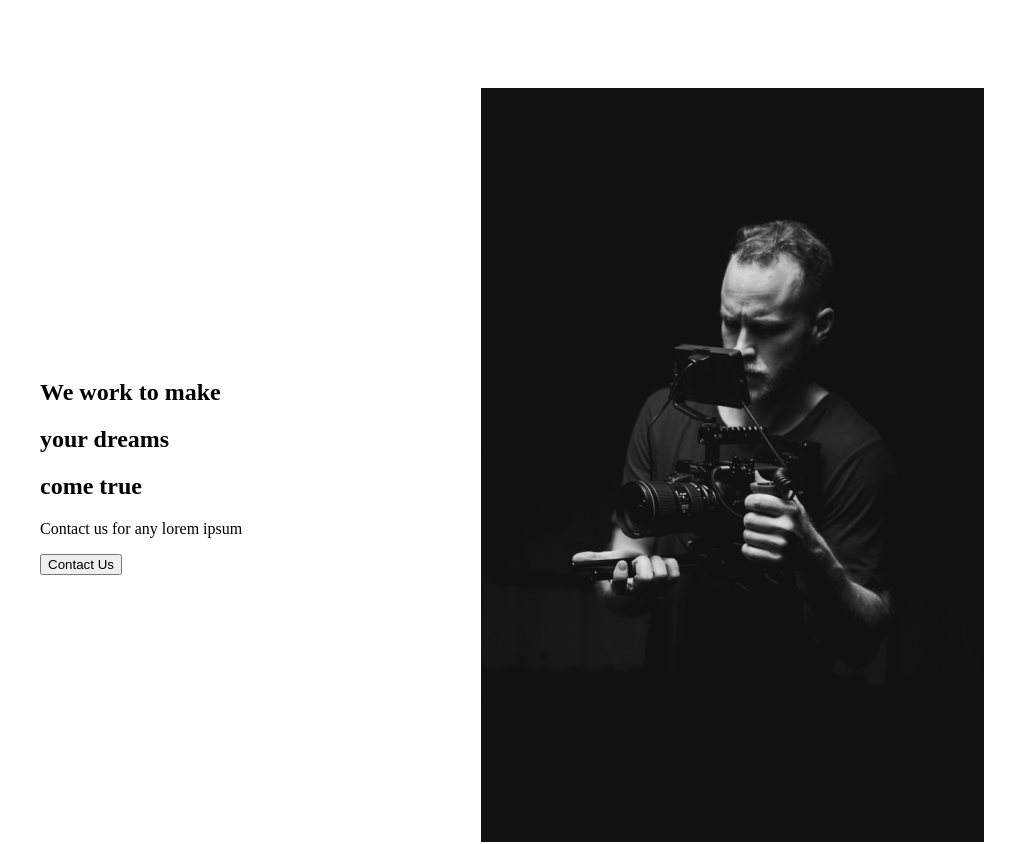
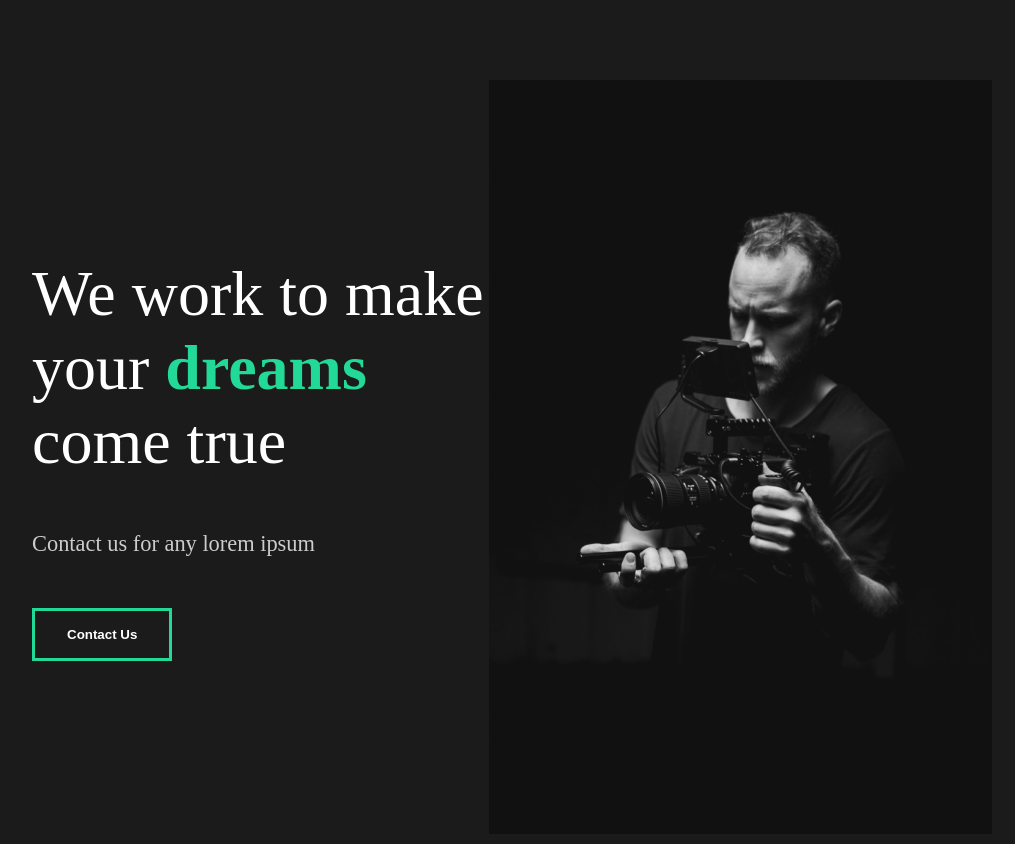
Before and after one commit to rivera-bl/ex-portfolio, a React (Create React App) app: page / in a window 1280 px wide. Shown: the top 844 px of the page, without its empty margins (128-1143 px from the left). Built offline with nearby package versions, Linux system fonts and the light colour scheme.

Commit message:
Add GlobalStyle for About Page

```diff
--- a/src/App.js
+++ b/src/App.js
@@ -1,9 +1,11 @@
 import About from "./pages/About"
+import GlobalStyle from "./components/GlobalStyle"
 
 function App() {
   return (
     <div className="App">
         <About/>
+        <GlobalStyle/>
     </div>
   );
 }
--- /dev/null
+++ b/src/components/GlobalStyle.js
@@ -0,0 +1,56 @@
+import { createGlobalStyle } from "styled-components";
+
+const GlobalStyle = createGlobalStyle`
+
+*{
+    margin: 0;
+    padding: 0;
+    box-sizing: border-box
+}
+
+body{
+    background: #1b1b1b;
+
+}
+button{
+    font-weight: bold;
+    font-size: 1.1.rem;
+    cursor: pointer;
+    padding: 1rem 2rem;
+    border: 3px solid #23d997;
+    background: transparent;
+    color: white;
+    transition: all 0.5s ease;
+    &:hover{
+        background-color: #23d997;
+        color: white;
+    }
+}
+h2{
+    font-weight: lighter;
+    font-size: 4rem;
+}
+h3{
+    color: white;
+}
+h4{
+    font-weight: bold;
+
+}
+a{
+    font-size: 1.1rem;
+}
+span{
+    font-weight: bold;
+    color:#23d997;
+}
+p{
+    padding: 3rem 0rem;
+    color: #ccc;
+    font-size: 1.4rem;
+    line-height: 150%;
+}
+
+`;
+
+export default GlobalStyle;
--- a/src/components/SectionLanding.js
+++ b/src/components/SectionLanding.js
@@ -32,7 +32,7 @@ const About = styled.div`
     align-items: center;
     justify-content: space-between;
     padding: 5rem 10rem;
-    color: black;
+    color: white;
 `;
 
 export default SectionLanding;
```
